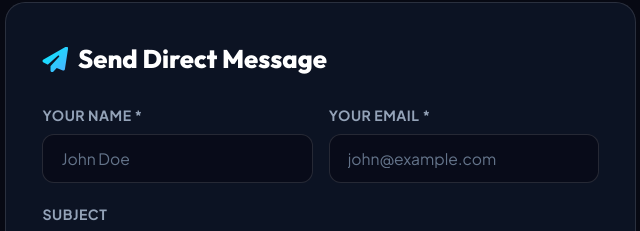
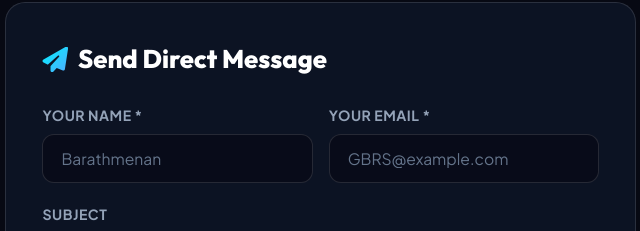
Before and after one commit to barathg25/My_Portfolio, a plain HTML site: page index.html in a window 1280 px wide. Shown: the part 6118-6349 px from the top of the page, 600-1240 px from the left. Drawn offline with Linux system fonts and the light colour scheme.

Commit message:
Update index.html

```diff
--- a/index.html
+++ b/index.html
@@ -1695,11 +1695,11 @@
                         <div class="form-row">
                             <div class="form-group">
                                 <label for="senderName">Your Name *</label>
-                                <input type="text" id="senderName" name="name" class="form-control" placeholder="John Doe" required>
+                                <input type="text" id="senderName" name="name" class="form-control" placeholder="Barathmenan" required>
                             </div>
                             <div class="form-group">
                                 <label for="senderEmail">Your Email *</label>
-                                <input type="email" id="senderEmail" name="email" class="form-control" placeholder="john@example.com" required>
+                                <input type="email" id="senderEmail" name="email" class="form-control" placeholder="GBRS@example.com" required>
                             </div>
                         </div>
 
```
